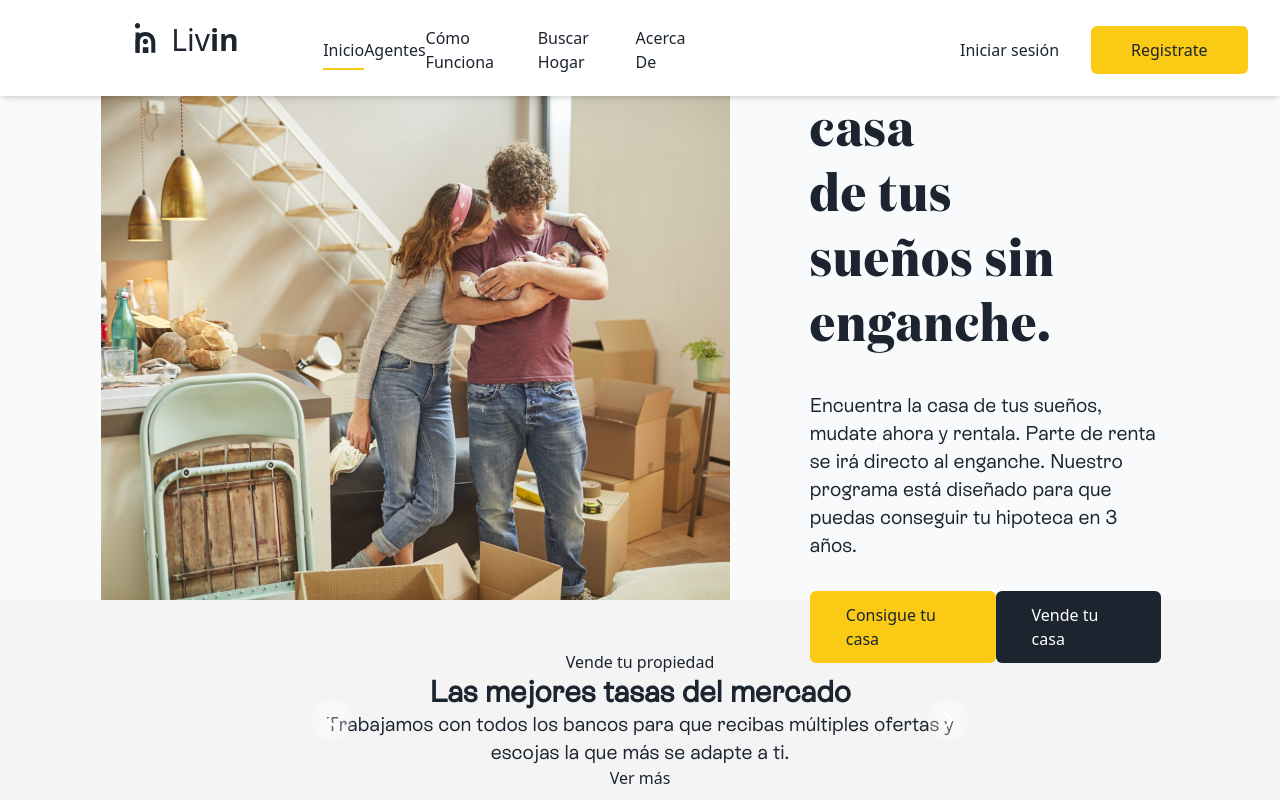
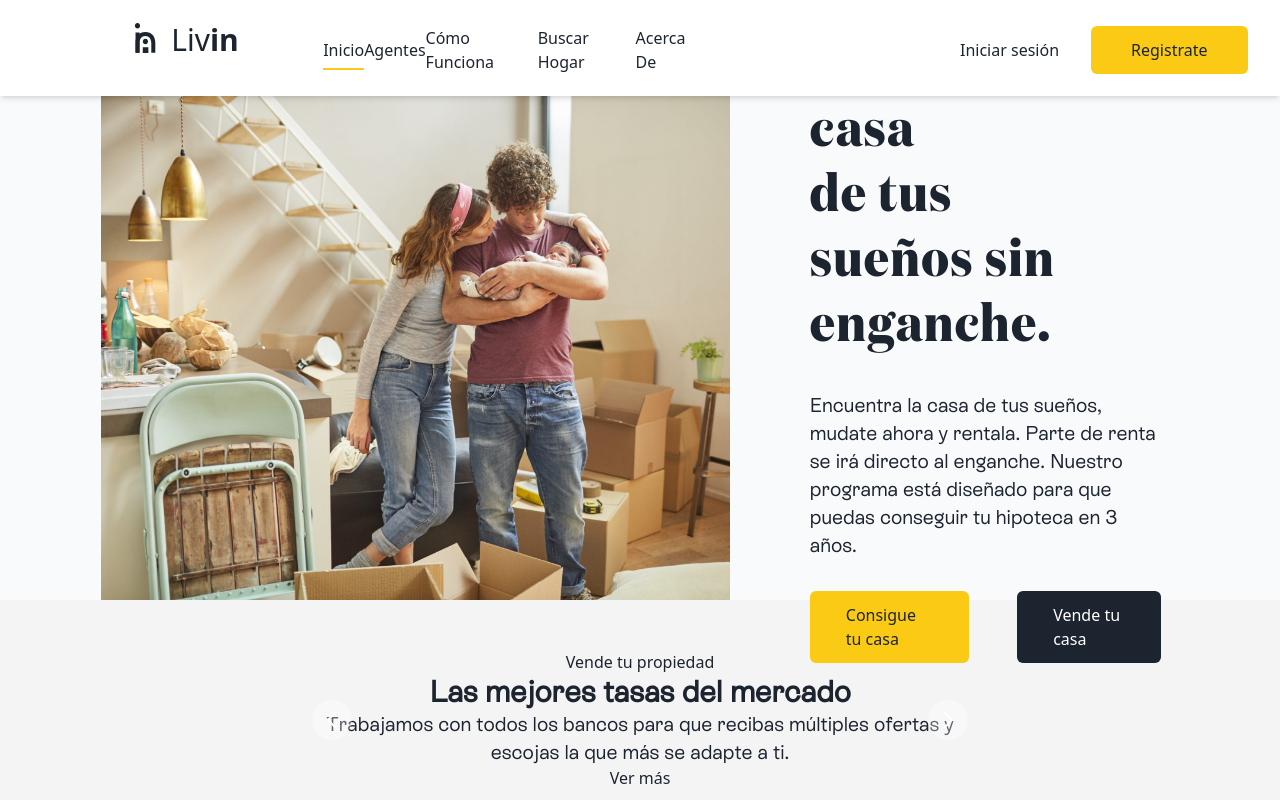
Before and after one commit to AlexisMorhe/Livin-MVP, a Next.js app: page / in a window 1280 px wide. Shown: the top 800 px of the page. Built offline with nearby package versions, Linux system fonts and the light colour scheme; a web font is replaced by a local one.

Commit message:
Update hero.js

```diff
--- a/components/Home/hero.js
+++ b/components/Home/hero.js
@@ -9,8 +9,8 @@ export default function Hero() {
       <div className='flex flex-col h-full z-10 w-2/5 pl-20 justify-center relative'>
         <h1 className='font-domaine-bold tracking-wide text-[3.25rem] my-4 leading-tight w-5/6'>Consigue la casa <br/>de tus sueños sin enganche.</h1>
         <p className='font-rebond w-full my-4 text-xl'>Encuentra la casa de tus sueños, mudate ahora y rentala. Parte de renta se irá directo al enganche. Nuestro programa está diseñado para que puedas conseguir tu hipoteca en 3 años.</p>
-        <div className='flex justify-between w-full'>
-          <Link href='/registro'><a className='my-4 w-fit py-3 px-9 bg-yellow-300 font-chillax font-medium rounded-md hover:bg-yellow-200 transition-all'>Consigue tu casa</a></Link>
+        <div className='flex w-full'>
+          <Link href='/registro'><a className='my-4 mr-12 w-fit py-3 px-9 bg-yellow-300 font-chillax font-medium rounded-md hover:bg-yellow-200 transition-all'>Consigue tu casa</a></Link>
           <Link href='/vendetucasa'><a className='my-4 w-fit py-3 px-9 text-white bg-dark font-chillax font-medium rounded-md hover:bg-slate-700 transition-all'>Vende tu casa</a></Link>
         </div>
       </div>
```
